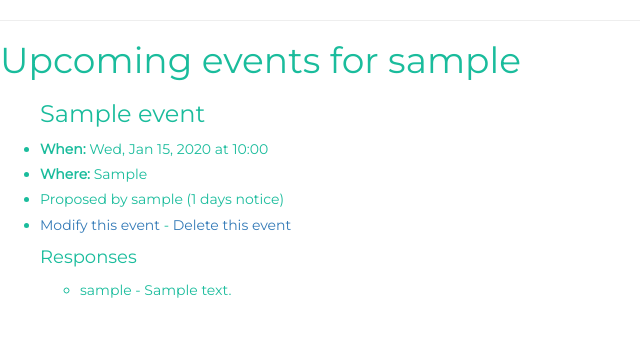
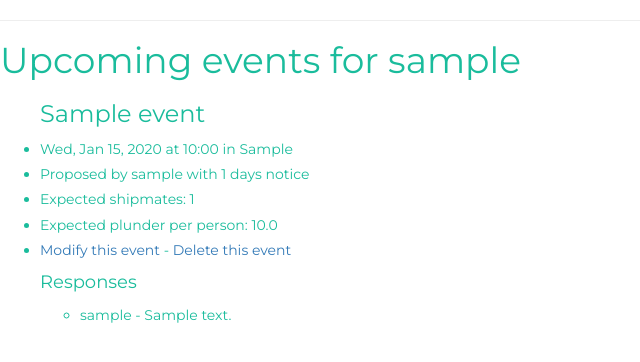
Before and after one commit to jedgecombe/ship-that-stinks, a Flask app: page / in a window 1280 px wide. Shown: the part 80-442 px from the top of the page, without its empty margins (0-640 px from the left). Run offline with Flask 2, Linux system fonts and the light colour scheme; a user stored in the database is signed in; tables that the repository leaves empty hold one stand-in row (values such as "Sample post"); parts of the project's set-up code (start-up, migrations or seed data) failed here and were passed over; some libraries are stand-ins or nearby versions.

Commit message:
forecast future plunder

```diff
--- a/app/models.py
+++ b/app/models.py
@@ -67,6 +67,7 @@ class EventEvents(db.Model):
                          nullable=False)
     name = db.Column(db.String(64), nullable=False)
     start_at = db.Column(db.DateTime, nullable=False)
+    # TODO change from end_at to duration, from which end_at can be inferred
     end_at = db.Column(db.DateTime, nullable=False)
     location = db.Column(db.String(128))
     is_active = db.Column(db.Boolean, nullable=False, default=True)
--- a/app/routes.py
+++ b/app/routes.py
@@ -59,21 +59,42 @@ def logout():
 @app.route('/response', methods=['GET', 'POST'])
 @login_required
 def response():
-    # TODO fix for when it is the creator of the event
-    # TODO NEXT finish here
+    # TODO create a responses table e.g. Accepted, Declined, with primary key
     event_id = request.args['event_id']
     logger.debug(f'Responding to event id {event_id}')
-    focus_event = Event.query.get(event_id)
+    focus_event = Event.query.filter_by(id=event_id)
+    notice_mult = focus_event.first().notice_mult
 
     form = ResponseForm()
     if form.validate_on_submit():
         if request.args.get('modify'):
-            ProposalResponse.query.filter_by(id=request.args.get('response_id')).update(
+            existing_response = ProposalResponse.query.filter_by(
+                id=request.args.get('response_id'))
+            existing_response.update(
                 dict(is_active=False))
-        new_response = ProposalResponse(description=form.response.data, is_active=True,
+
+        response_descr = form.response.data
+        new_response = ProposalResponse(description=response_descr, is_active=True,
                                         event_id=event_id,
                                         user_id=current_user.id)
         db.session.add(new_response)
+
+        query = db.session.query(
+            func.coalesce(func.count(ProposalResponse.id) + 1, 1).label(
+                'expected_attendance')
+        ).join(
+            Event, ProposalResponse.event_id == Event.id
+        ).filter(and_(Event.id == event_id, ProposalResponse.is_active,
+                      ProposalResponse.description == 'Accepted')
+                 )
+
+        logger.debug(f"expected attendees query: {query}")
+        expected_attendance = query.first().expected_attendance
+        attendance_mult = attendance_score(expected_attendance)
+        focus_event.update(
+            dict(attendee_cnt=expected_attendance,
+                 attendee_mult=attendance_mult,
+                 points_pp=round(attendance_mult * notice_mult, 1)))
         db.session.commit()
         flash(f"You've responded to the event")
         return redirect(url_for('index'))
@@ -101,25 +122,57 @@ def index():
 @app.route('/points')
 @login_required
 def points():
-    # TODO fix to show 0 plunder for someone with no events - need to LEFT JOIN but also subquery to avoid filter forcing inner
-    query = db.session.query(
+    query_sched = db.session.query(
         User.username,
-        func.coalesce(func.count(Attendance.id), 0).label('attendance_cnt'),
-        func.coalesce(func.sum(Event.points_pp), 0).label('points_sum')
-    ).join(Attendance, User.id == Attendance.user_id).join(
+        func.coalesce(func.sum(Event.points_pp), 0).label('expected_points')
+    ).join(
+        ProposalResponse, Event.id == ProposalResponse.event_id
+    ).join(
+        EventEvents, Event.id == EventEvents.event_id
+    ).join(
+        User, User.id == ProposalResponse.user_id
+    ).filter(
+        and_(Event.has_happened == False, ProposalResponse.is_active,
+             ProposalResponse.description == 'Accepted',
+             EventEvents.is_active, EventEvents.is_active_update,
+             EventEvents.start_at < '2020-01-01')
+    ).group_by(User.username).subquery("sched")
+
+    query_taken = db.session.query(
+        User.username,
+        func.count(Attendance.id).label('attendance_cnt'),
+        func.sum(Event.points_pp).label('points_sum')
+    ).join(
+        Attendance, User.id == Attendance.user_id
+    ).join(
         Event, Attendance.event_id == Event.id
     ).join(
         EventEvents, Event.id == EventEvents.event_id
     ).filter(and_(Attendance.is_active, EventEvents.is_active,
-                  EventEvents.is_active_update)).group_by(User.id).order_by(
-        desc('points_sum'), desc('attendance_cnt'), "username")
+                  EventEvents.is_active_update)).group_by(User.username).subquery('taken')
+
+    query = db.session.query(
+        User.username,
+        func.coalesce(query_taken.c.attendance_cnt, 0).label('attendance_cnt'),
+        func.coalesce(query_taken.c.points_sum, 0).label('points_sum'),
+        func.coalesce(query_sched.c.expected_points, 0).label('expected_points_sum'),
+    ).outerjoin(
+        query_taken, query_taken.c.username == User.username
+    ).outerjoin(
+        query_sched, query_sched.c.username == User.username
+    ).order_by(
+        desc('points_sum'), desc('expected_points_sum'),
+        desc('attendance_cnt'), "username")
+
+    results = query.all()
     logger.debug(f"points query: {query}")
-    results = query.all()
     logger.debug(f"points results: {results}")
-    UserGrp = namedtuple("UserGrp", ["username", "attendance_cnt", "points_sum"])
+    UserGrp = namedtuple("UserGrp", ["username", "attendance_cnt", "points_sum",
+                                     "expected_points_sum"])
     html_input = []
-    for nn, ac, ps in results:
-        html_input.append(UserGrp(nn, ac, ps))
+    for nn, ac, ps, ep in results:
+        html_input.append(UserGrp(nn, ac, ps, ep))
+
     return render_template('points.html', title='Points', users=html_input)
 
 
@@ -153,7 +206,8 @@ def create_new_event_id(start_at) -> str:
     create_at = datetime.now()
     notice_days = (start_at - create_at).days
     new_event_id = Event(organised_by=current_user.id, created_at=create_at,
-                         notice_days=notice_days, notice_mult=notice_score(notice_days))
+                         notice_days=notice_days, notice_mult=notice_score(notice_days),
+                         attendee_cnt=1, attendee_mult=attendance_score(1))
     db.session.add(new_event_id)
     db.session.commit()
     # TODO there has to be a neater way
@@ -200,7 +254,7 @@ def modify_event(form):
             event_kwargs["event_id"] = original_event_id
             logger.debug(f"modifying existing event: {original_event_id}")
         else:
-            event_kwargs["event_id"] = create_new_event_id()
+            event_kwargs["event_id"] = create_new_event_id(event_kwargs["start_at"])
             logger.debug(f"creating new event id: {event_kwargs['event_id']} (from "
                          f"event_id: {original_event_id})")
         event_kwargs["is_active"] = True
--- a/app/templates/index.html
+++ b/app/templates/index.html
@@ -8,9 +8,10 @@
       <ul>
         {% for upd in event.updates.filter_by(is_active_update=True, is_active=True) %}
             <h3> {{ upd.name }} </h3>
-            <li><b>When: </b> {{ upd.start_at.strftime('%a, %b %-d, %Y') }} at {{ upd.start_at.strftime('%H:%M') }}</li>
-            <li><b>Where: </b> {{ upd.location }} </li>
-            <li>Proposed by {{ event.organiser.username }} ({{ event.notice_days }} days notice) </li>
+            <li>{{ upd.start_at.strftime('%a, %b %-d, %Y') }} at {{ upd.start_at.strftime('%H:%M') }} in {{ upd.location }}</li>
+            <li>Proposed by {{ event.organiser.username }} with {{ event.notice_days }} days notice </li>
+            <li>Expected shipmates: {{ event.attendee_cnt }}</li>
+            <li>Expected plunder per person: {{ event.points_pp }}</li>
             {% if event.organised_by == current_user.id %}
                 <li><a href = " {{ url_for('create_event', modify=True, id=upd.id) }}">Modify this event</a> - <a href = " {{ url_for('create_event', delete=True, id=upd.id) }}">Delete this event</a></li>
             {% else %}
--- a/app/templates/points.html
+++ b/app/templates/points.html
@@ -7,7 +7,9 @@
       <h3> {{ user.username }} </h3>
       <ul>
           <div>
-           <li>Plunder taken: {{ user.points_sum }}</li>
+           <li>Docked {{ user.attendance_cnt }} times</li>
+           <li>Plunder enjoyed: {{ user.points_sum }}</li>
+           <li>Plunder planned to be pillaged: {{ user.expected_points_sum}}</li>
           </div>
       </ul>
     </div>
```
